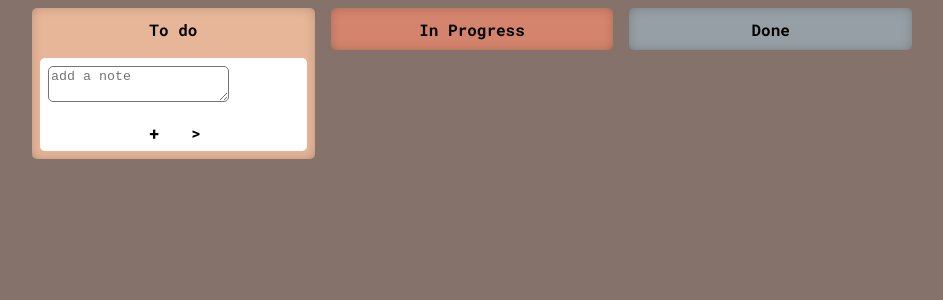
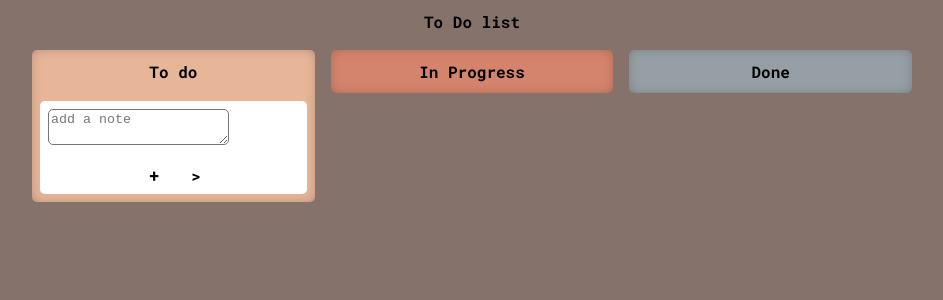
Before and after one commit to nogashemer/todo, a React (Create React App) app: page / in a window 1280 px wide. Shown: the top 300 px of the page, without its empty margins (168-1111 px from the left). Built offline with nearby package versions, Linux system fonts and the light colour scheme.

Commit message:
page title added

```diff
--- a/src/Content.js
+++ b/src/Content.js
@@ -47,6 +47,7 @@ export default class Content extends React.Component {
 
     render() {
         return <div className="content">
+            <h1>To Do list</h1>
             <div className="lists">
                 <List name={"To do"} type={"Todo"} notes={this.state.notes} progressList={1} changeNote={this.changeNote} newNote={this.newNote} />
                 <List name={"In Progress"} type={"InProgress"} notes={this.state.notes} progressList={2} changeNote={this.changeNote} newNote={this.newNote} />
```
